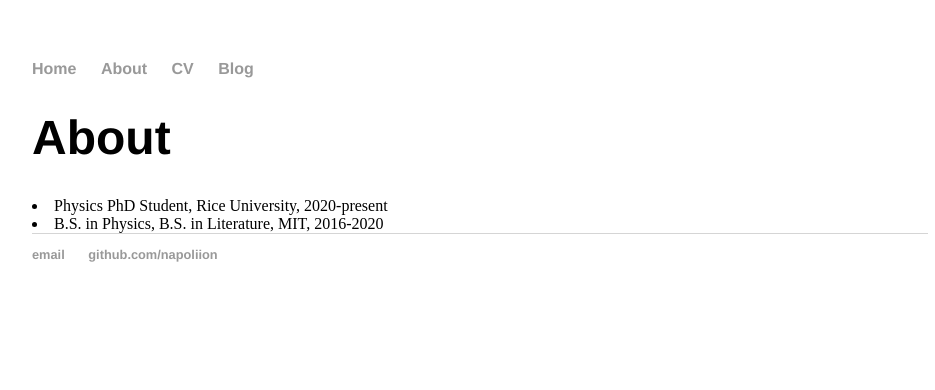
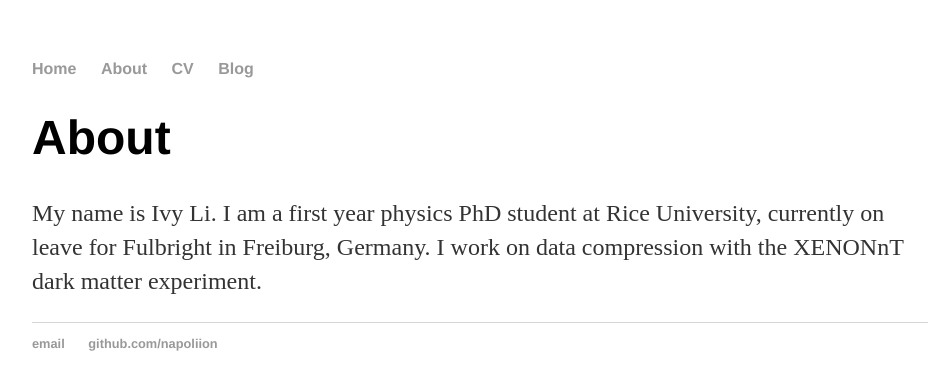
Before and after one commit to napoliion/napoliion.github.io, a Jekyll site: the page built from about/index.html, in a window 1280 px wide. Shown: the top 390 px of the page, without its empty margins (160-1095 px from the left). Built offline with Jekyll 4.4.1, drawn with Linux system fonts in a browser that asks for light colours.

Commit message:
updated about page

```diff
--- a/about/index.html
+++ b/about/index.html
@@ -2,8 +2,7 @@
 layout: default
 title: About
 ---
-
+<div class="blurb">
 	<h1>{{ page.title }}</h1>
-	<li>Physics PhD Student, Rice University, 2020-present</li>
-	<li>B.S. in Physics, B.S. in Literature, MIT, 2016-2020</li>
-	</ul>
+	<p> My name is Ivy Li. I am a first year physics PhD student at Rice University, currently on leave for Fulbright in Freiburg, Germany. I work on data compression with the XENONnT dark matter experiment.</p>
+</div><!-- /.blurb -->
```
Also changed, not shown: 1 other file.
